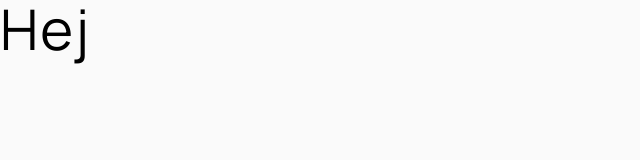
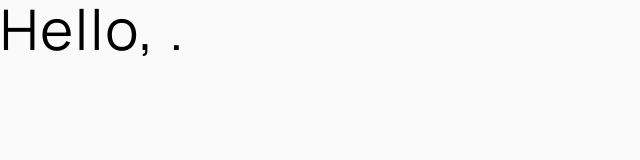
Before and after one commit to FaNi-Coding/audiophile, a Next.js app: page /category/1 in a window 1280 px wide. Shown: the top 160 px of the page, without its empty margins (0-640 px from the left). Built offline with nearby package versions, Linux system fonts and the light colour scheme.

Commit message:
Swedish to English

```diff
--- a/pages/category/[slug].tsx
+++ b/pages/category/[slug].tsx
@@ -8,7 +8,7 @@ const Category = (props: ICategoryProps) => {
      const [id, setId] = useState(router.query.id !== undefined ? router.query.id : 12);
   return (
     <div>
-      <h1>Hej {id&& router.query.id} </h1>
+      <h1>Hello, {id&& router.query.id}.</h1>
     </div>
   );
 }
```
